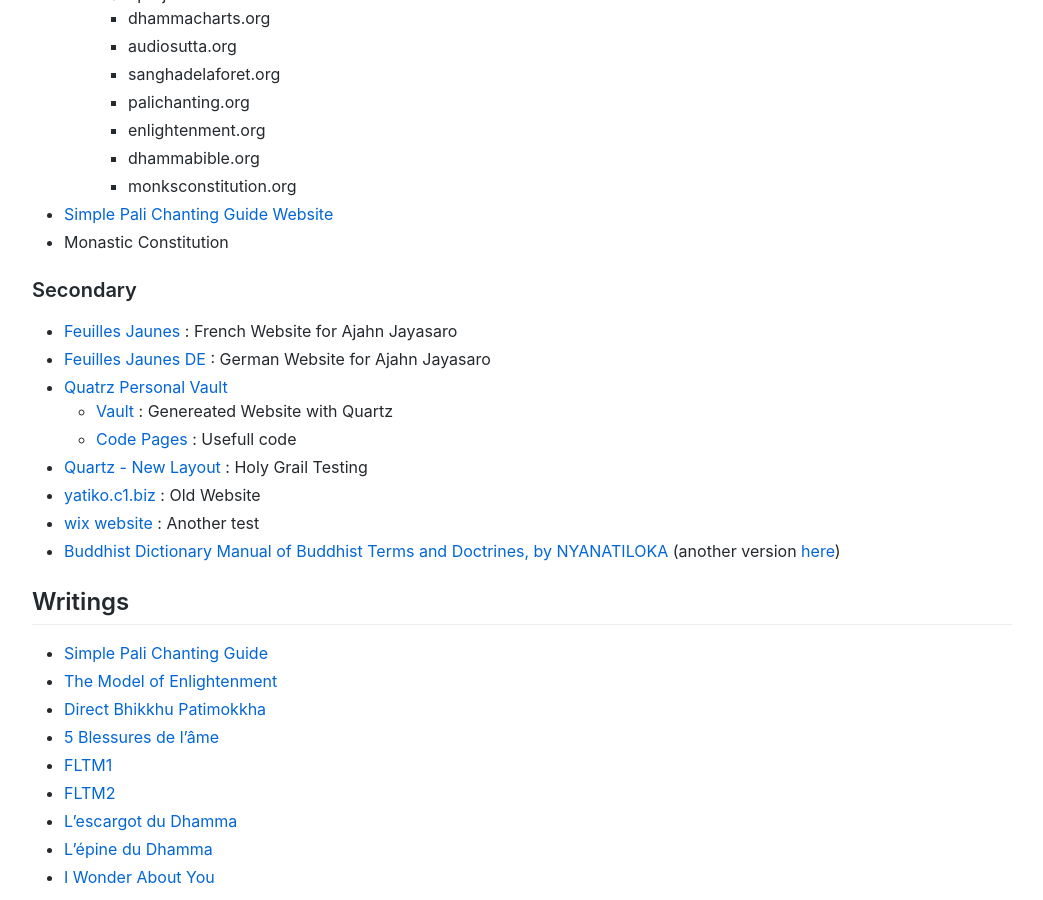
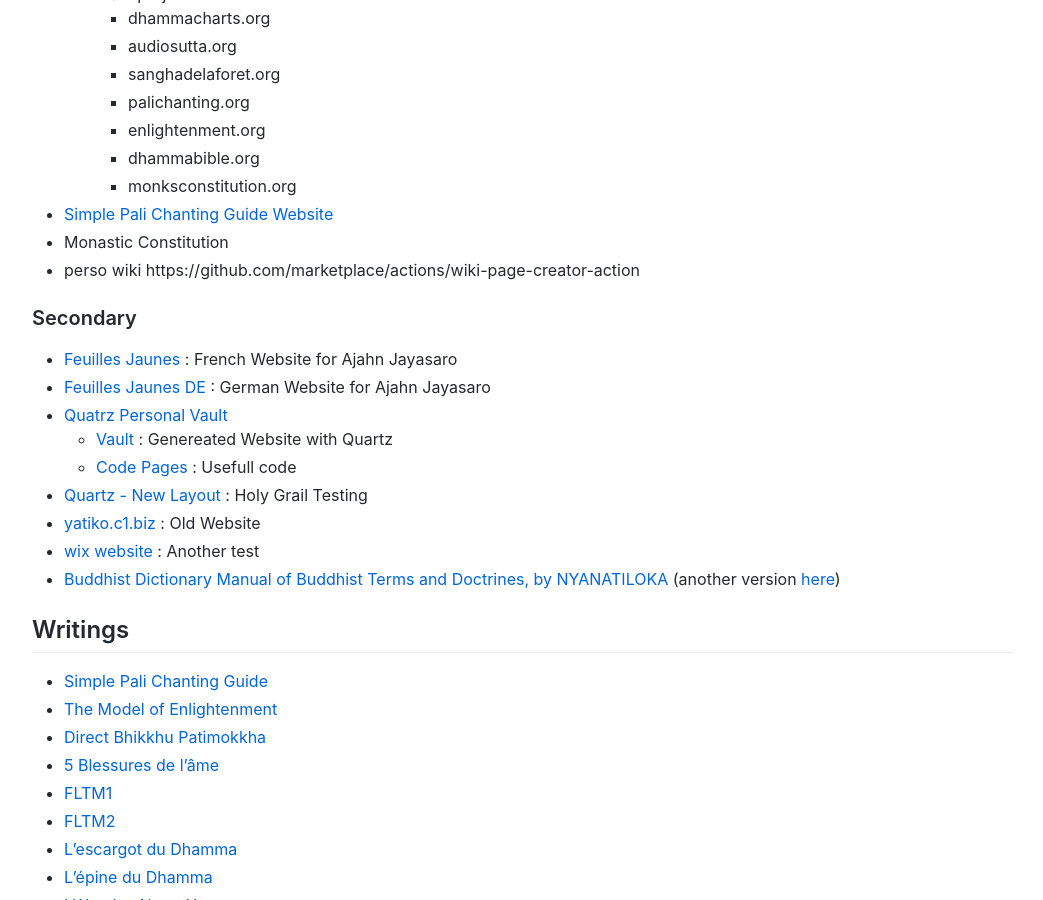
Before and after one commit to cittadhammo/old-personal-website, a Jekyll site: the page built from projects.md, in a window 1280 px wide and 900 px high, scrolled down 699 px. Shown: the whole window, without its empty margins (118-1161 px from the left). Built offline with Jekyll 4.4.1, drawn with Linux system fonts in a browser that asks for light colours.

Commit message:
Update projects.md

```diff
--- a/projects.md
+++ b/projects.md
@@ -30,6 +30,7 @@
     - monksconstitution.org
 - [Simple Pali Chanting Guide Website](https://palichanting.github.io/)
 - Monastic Constitution
+- perso wiki https://github.com/marketplace/actions/wiki-page-creator-action
 
 ### Secondary
 - [Feuilles Jaunes](http://www.ajahnjayasaro.fr) : French Website for Ajahn Jayasaro
```
